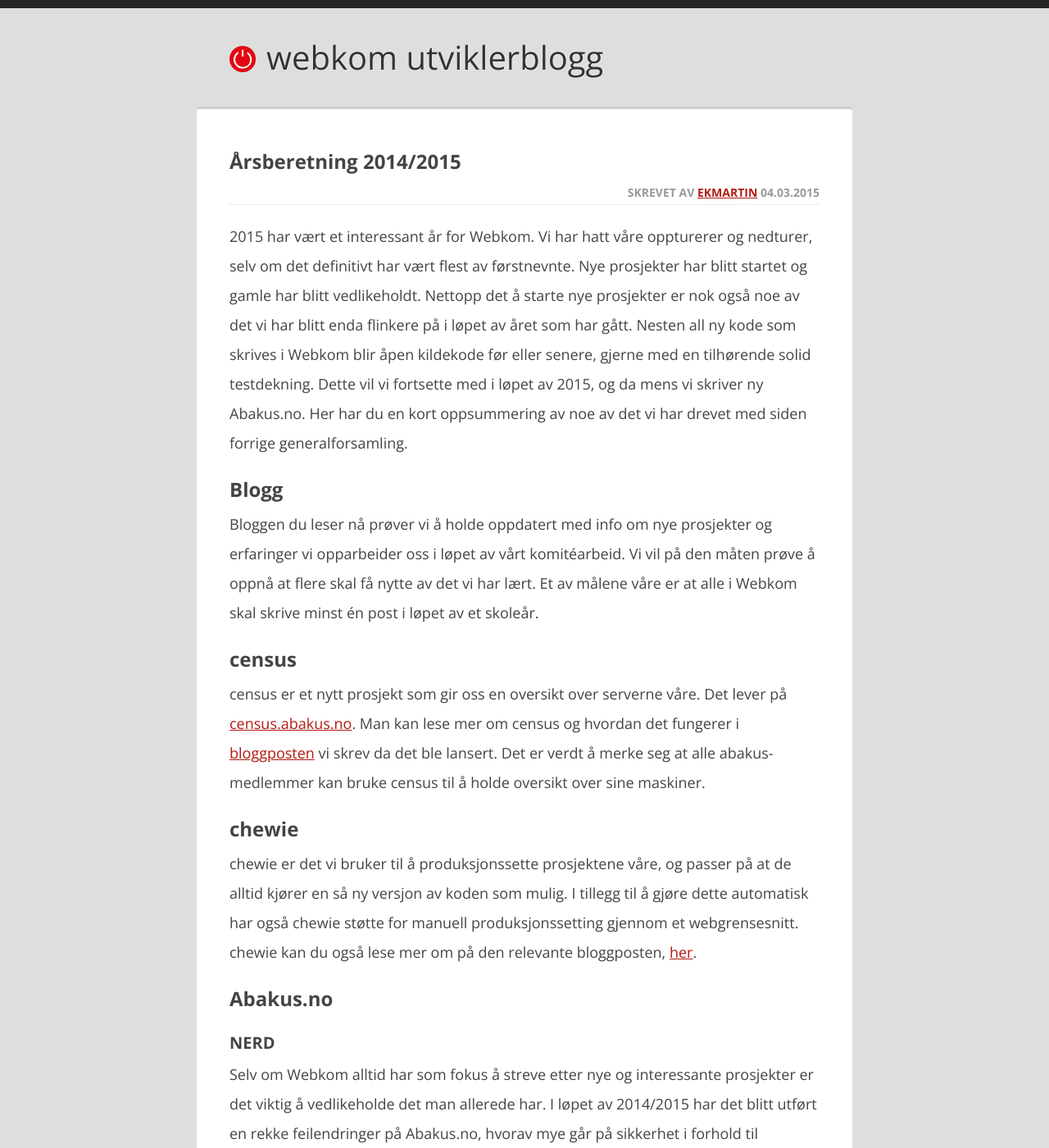
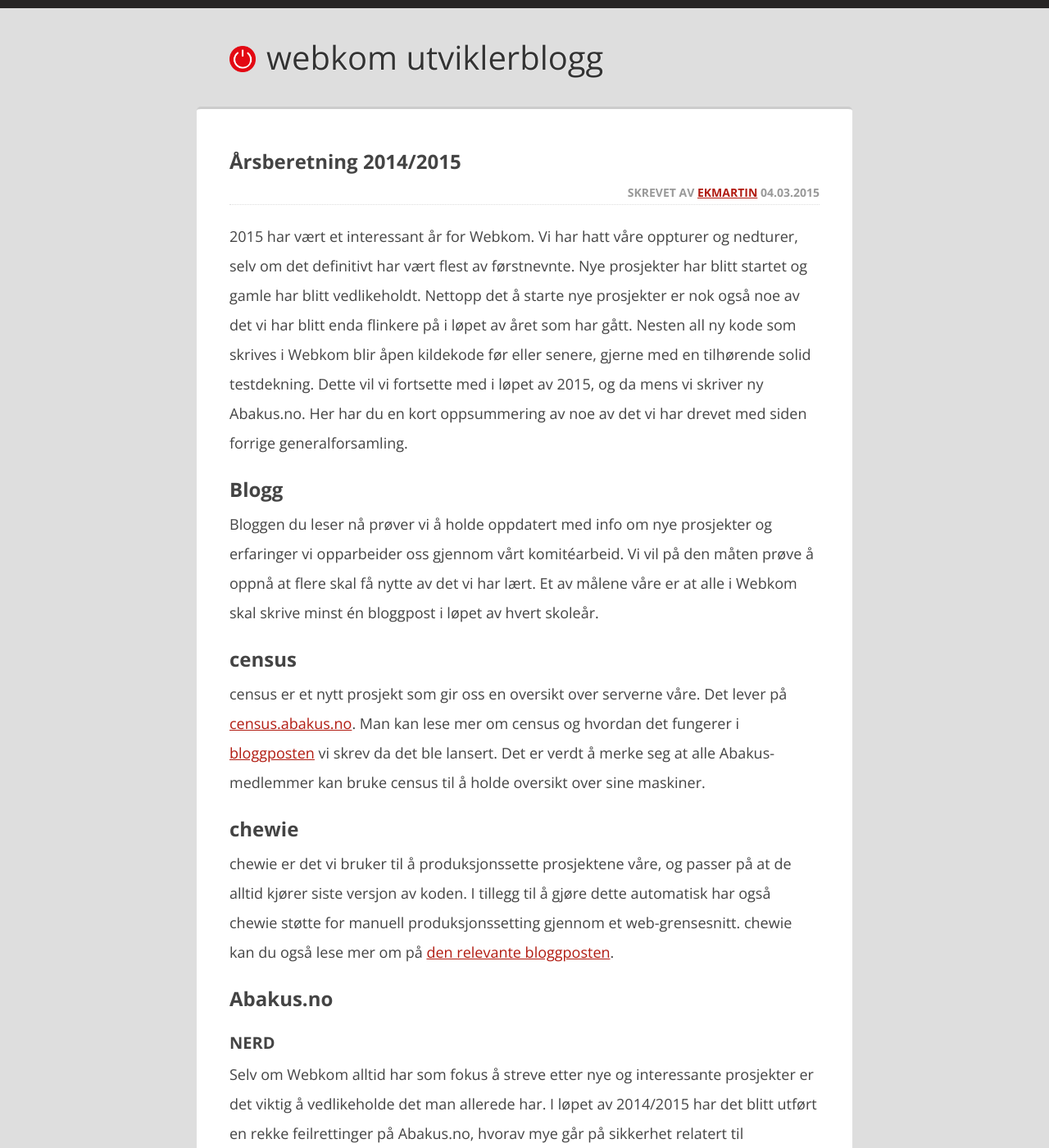
Before and after one commit to webkom/webkom.github.io, a Jekyll site: the page built from _posts/2015-03-04-aarsberetning.md, in a window 1280 px wide and 1400 px high. Shown: the whole window at 82% size. Built offline with Jekyll 4.4.1, drawn with Linux system fonts in a browser that asks for light colours; comment, search, counter and statistics services are not loaded; some of the changed text lies outside the part shown.

Commit message:
Fix feedback on 2014/2015-post

```diff
--- a/_posts/2015-03-04-aarsberetning.md
+++ b/_posts/2015-03-04-aarsberetning.md
@@ -5,25 +5,25 @@
 
 ---
 
-2015 har vært et interessant år for Webkom. Vi har hatt våre oppturerer og nedturer, selv om det definitivt har vært flest av førstnevnte. Nye prosjekter har blitt startet og gamle har blitt vedlikeholdt. Nettopp det å starte nye prosjekter er nok også noe av det vi har blitt enda flinkere på i løpet av året som har gått. Nesten all ny kode som skrives i Webkom blir åpen kildekode før eller senere, gjerne med en tilhørende solid testdekning. Dette vil vi fortsette med i løpet av 2015, og da mens vi skriver ny Abakus.no. Her har du en kort oppsummering av noe av det vi har drevet med siden forrige generalforsamling.
+2015 har vært et interessant år for Webkom. Vi har hatt våre oppturer og nedturer, selv om det definitivt har vært flest av førstnevnte. Nye prosjekter har blitt startet og gamle har blitt vedlikeholdt. Nettopp det å starte nye prosjekter er nok også noe av det vi har blitt enda flinkere på i løpet av året som har gått. Nesten all ny kode som skrives i Webkom blir åpen kildekode før eller senere, gjerne med en tilhørende solid testdekning. Dette vil vi fortsette med i løpet av 2015, og da mens vi skriver ny Abakus.no. Her har du en kort oppsummering av noe av det vi har drevet med siden forrige generalforsamling.
 
 ## Blogg
-Bloggen du leser nå prøver vi å holde oppdatert med info om nye prosjekter og erfaringer vi opparbeider oss i løpet av vårt komitéarbeid. Vi vil på den måten prøve å oppnå at flere skal få nytte av det vi har lært. Et av målene våre er at alle i Webkom skal skrive minst én post i løpet av et skoleår.
+Bloggen du leser nå prøver vi å holde oppdatert med info om nye prosjekter og erfaringer vi opparbeider oss gjennom vårt komitéarbeid. Vi vil på den måten prøve å oppnå at flere skal få nytte av det vi har lært. Et av målene våre er at alle i Webkom skal skrive minst én bloggpost i løpet av hvert skoleår.
 
 ## census [<span class="fa fa-github"></span>](https://github.com/webkom/census)
 census er et nytt prosjekt som gir oss en oversikt over serverne våre. Det lever på
 [census.abakus.no](http://census.abakus.no). Man kan lese mer om census og hvordan
 det fungerer i [bloggposten](http://webkom.abakus.no/census/) vi skrev da det ble
-lansert. Det er verdt å merke seg at alle abakus-medlemmer kan bruke census til å
+lansert. Det er verdt å merke seg at alle Abakus-medlemmer kan bruke census til å
 holde oversikt over sine maskiner.
 
 ## chewie [<span class="fa fa-github"></span>](https://github.com/webkom/chewie)
-chewie er det vi bruker til å produksjonssette prosjektene våre, og passer på at de alltid kjører en så ny versjon av koden som mulig. I tillegg til å gjøre dette automatisk har også chewie støtte for manuell produksjonssetting gjennom et webgrensesnitt. chewie kan du også lese mer om på den relevante bloggposten, [her](http://webkom.abakus.no/chewie/).
+chewie er det vi bruker til å produksjonssette prosjektene våre, og passer på at de alltid kjører siste versjon av koden. I tillegg til å gjøre dette automatisk har også chewie støtte for manuell produksjonssetting gjennom et web-grensesnitt. chewie kan du også lese mer om på [den relevante bloggposten](http://webkom.abakus.no/chewie).
 
 ## Abakus.no
 
 ### NERD
-Selv om Webkom alltid har som fokus å streve etter nye og interessante prosjekter er det viktig å vedlikeholde det man allerede har. I løpet av 2014/2015 har det blitt utført en rekke feilendringer på Abakus.no, hvorav mye går på sikkerhet i forhold til bedriftsdatabasesidene. Nye karrieresider har også blitt implementert, og disse vil fylles opp i løpet av det kommende året.
+Selv om Webkom alltid har som fokus å streve etter nye og interessante prosjekter er det viktig å vedlikeholde det man allerede har. I løpet av 2014/2015 har det blitt utført en rekke feilrettinger på Abakus.no, hvorav mye går på sikkerhet relatert til bedriftsdatabasesidene. Nye karrieresider har også blitt implementert, og disse vil fylles opp i løpet av det kommende året.
 
 ### Autentiserings-API
 Abakus.no har lenge hatt et API for å autentisere Abakus-medlemmer. API-et har blitt brukt av flere tjenester, blant annet Abacash, PRs bildearkiv, census og chewie. I år har vi jobbet for at det skal være enklere å sette opp nye tjenester som krever autentisering. Vi har derfor laget [django-abakus-auth](https://github.com/webkom/django-auth-abakus) og [passport-abakus](https://github.com/webkom/passport-abakus) til henholdsvis Django- og Node.js-prosjekter.
```
